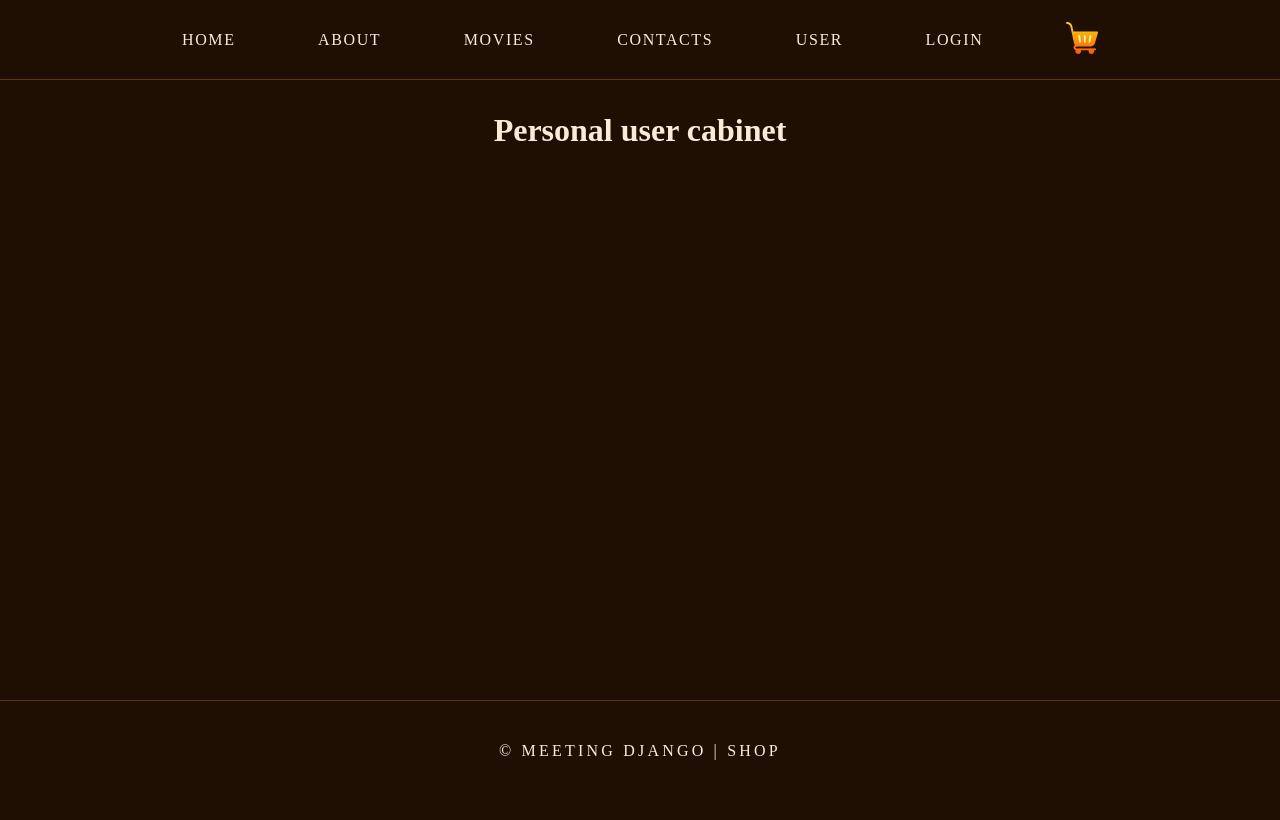
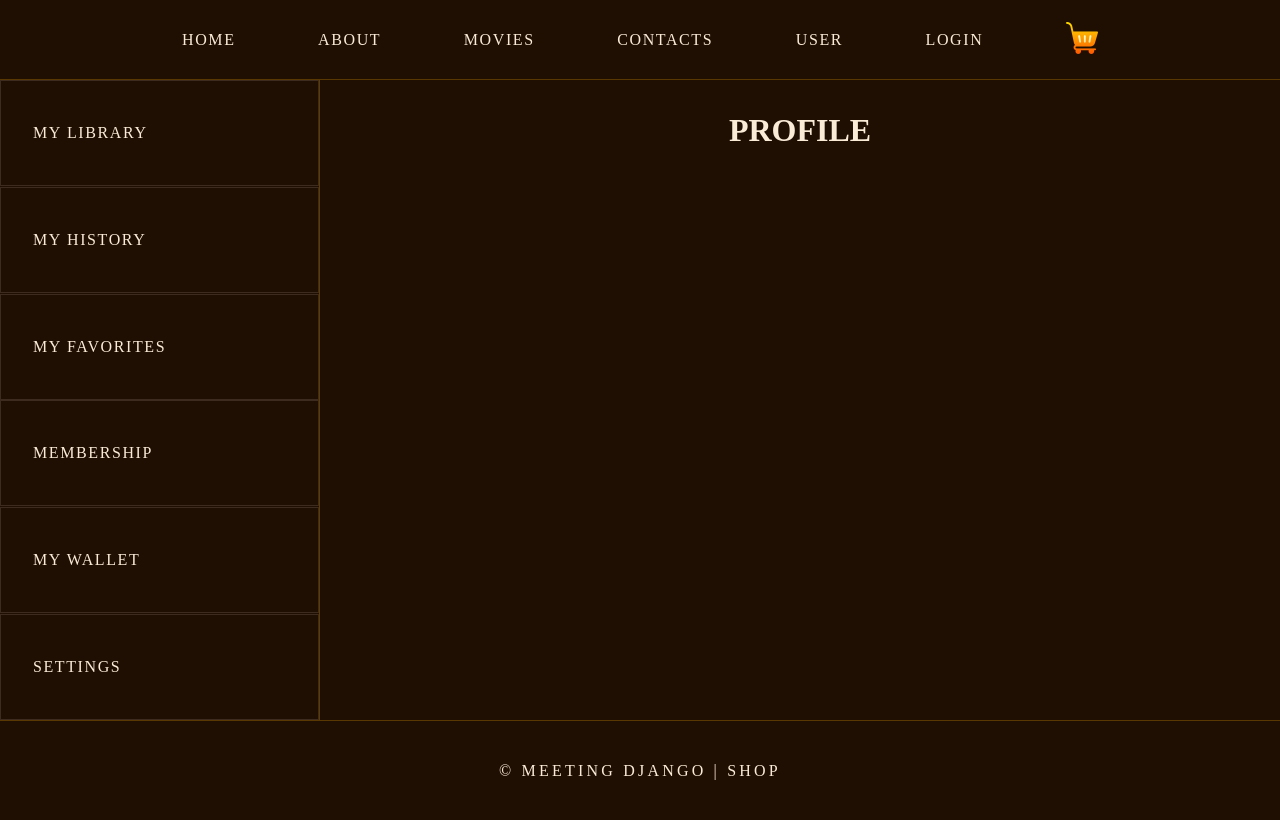
Before and after one commit to nana-olehovna/meeting_django, a Django app: page /user_cabinet/ in a window 1280 px wide. Before the commit the page ends 760 px from the top, so only its background shows below. Run offline with Django 5.2, Linux system fonts and the light colour scheme.

Commit message:
Personal cabinet basic structure added

```diff
--- a/shop/contexts.py
+++ b/shop/contexts.py
@@ -210,3 +210,14 @@ contacts_info = {
         "x": "@MeetingDjango"
     }
 }
+
+
+#USER INFO
+user = {
+    "name": "Lilia",
+    "email": "lilia68@gmail.com",
+    "phone": "420485935859",
+    "password": "password",
+    "balance": 200,
+
+}
--- a/shop/static/shop/css/style.css
+++ b/shop/static/shop/css/style.css
@@ -40,7 +40,7 @@ nav {
     align-items: center;
 }
 
-.navLink {
+.navLink, .userNavLink {
     text-transform: uppercase;
     letter-spacing: 0.1rem;
     color: antiquewhite;
@@ -55,7 +55,7 @@ main {
     display: flex;
     flex-direction: column;
     align-items: center;
-    padding: 2rem;
+    /* padding: 2rem; */
     width: 100%;
 }
 
@@ -251,6 +251,57 @@ input[type=checkbox] {
 }
 
 
+/* USER CABINET */
+.userCabinetWrapper {
+    display: flex;
+    flex-direction: row;
+    width: 100%;
+    min-height: 80vh;
+    justify-content: space-between;
+}
+
+.userAside {
+    width: 25%;
+    background-color: #1f0e02;
+    border-right: 0.5px solid rgba(220, 154, 1, 0.331);
+}
+
+.userNav {
+    width: 100%;
+    height: 100%;
+}
+
+.userNavList {
+    width: 100%;
+    height: 100%;
+    display: flex;
+    flex-direction: column;
+    justify-content: space-between;
+    li {
+        height: 16.6%;
+    }
+}
+
+.userNavLink {
+    display: inline-block;
+    height: 100%;
+    width: 100%;
+    padding: 0 2rem;
+    display: flex;
+    align-items: center;
+    border: 0.2px solid rgba(250, 235, 215, 0.129);
+    &:hover {
+        background-color: #221003;
+    }
+}
+
+.userContent {
+    width: 75%;
+    padding: 2rem;
+    display: flex;
+    flex-direction: column;
+    align-items: center;
+}
 
 footer {
     display: flex;
--- a/shop/templates/includes/Menu.html
+++ b/shop/templates/includes/Menu.html
@@ -6,7 +6,7 @@
         <li><a class="navLink" href="{% url 'about_page' %}">About</a></li>
         <li><a class="navLink" href="{% url 'products' %}">Movies</a></li>
         <li><a class="navLink" href="{% url 'contacts_page' %}">Contacts</a></li>
-        <li><a class="navLink" href="{% url 'user_cabinet' %}">User</a></li>
+        <li><a class="navLink" href="{% url 'user_profile' %}">User</a></li>
         <li><a class="navLink" href="{% url 'login_view' %}">Login</a></li>
         <li><a class="navLink" href="{% url 'cart_view' %}"><img src="{% static 'shop/icons/shopping-cart.png' %}" alt="Cart icon"></a></li>
     </ul>
--- /dev/null
+++ b/shop/templates/includes/UserNav.html
@@ -0,0 +1,11 @@
+<nav class="userNav">
+    <ul class="userNavList">
+
+        <li><a class="userNavLink" href="{% url 'user_rents' %}">My library</a></li>
+        <li><a class="userNavLink" href="{% url 'user_history' %}">My history</a></li>
+        <li><a class="userNavLink" href="{% url 'user_favorites' %}">My favorites</a></li>
+        <li><a class="userNavLink" href="{% url 'user_membership' %}">Membership</a></li>
+        <li><a class="userNavLink" href="{% url 'user_wallet' %}">My wallet</a></li>
+        <li><a class="userNavLink" href="{% url 'user_settings' %}">Settings</a></li>
+    </ul>
+</nav>
--- a/shop/templates/shop/user_cabinet.html
+++ /dev/null
@@ -1,5 +0,0 @@
-{% extends "base/base.html" %}
-
-{% block main %}
-    <h1>Personal user cabinet</h1>
-{% endblock main %}
--- /dev/null
+++ b/shop/templates/user_personal/user_cabinet.html
@@ -0,0 +1,14 @@
+{% extends "base/base.html" %}
+
+{% block main %}
+    <div class="userCabinetWrapper">
+        <aside class='userAside'>
+            {% include "includes/UserNav.html" %}
+        </aside>
+        <div class="userContent">
+            {% block user_cabinet %}
+
+            {% endblock user_cabinet %}
+        </div>
+    </div>
+{% endblock main %}
--- /dev/null
+++ b/shop/templates/user_personal/user_favorites.html
@@ -0,0 +1,5 @@
+{% extends "user_personal/user_cabinet.html" %}
+
+{% block user_cabinet %}
+    <h1>FAVORITES</h1>
+{% endblock user_cabinet %}
--- /dev/null
+++ b/shop/templates/user_personal/user_history.html
@@ -0,0 +1,5 @@
+{% extends "user_personal/user_cabinet.html" %}
+
+{% block user_cabinet %}
+    <h1>HISTORY</h1>
+{% endblock user_cabinet %}
--- /dev/null
+++ b/shop/templates/user_personal/user_membership.html
@@ -0,0 +1,5 @@
+{% extends "user_personal/user_cabinet.html" %}
+
+{% block user_cabinet %}
+    <h1>MEMBERSHIP</h1>
+{% endblock user_cabinet %}
--- /dev/null
+++ b/shop/templates/user_personal/user_profile.html
@@ -0,0 +1,5 @@
+{% extends "user_personal/user_cabinet.html" %}
+
+{% block user_cabinet %}
+    <h1>PROFILE</h1>
+{% endblock user_cabinet %}
--- /dev/null
+++ b/shop/templates/user_personal/user_rents.html
@@ -0,0 +1,5 @@
+{% extends "user_personal/user_cabinet.html" %}
+
+{% block user_cabinet %}
+    <h1>ACTIVE RENTS</h1>
+{% endblock user_cabinet %}
--- /dev/null
+++ b/shop/templates/user_personal/user_settings.html
@@ -0,0 +1,5 @@
+{% extends "user_personal/user_cabinet.html" %}
+
+{% block user_cabinet %}
+    <h1>SETTINGS</h1>
+{% endblock user_cabinet %}
--- /dev/null
+++ b/shop/templates/user_personal/user_wallet.html
@@ -0,0 +1,5 @@
+{% extends "user_personal/user_cabinet.html" %}
+
+{% block user_cabinet %}
+    <h1>WALLET</h1>
+{% endblock user_cabinet %}
--- a/shop/urls.py
+++ b/shop/urls.py
@@ -1,5 +1,5 @@
 from django.urls import path
-from shop.views import index, about, contacts, product_list, product_detail, login_view, register_view, logout_view, cart, user_cabinet
+from shop.views import index, about, contacts, product_list, product_detail, login_view, register_view, logout_view, cart, user_rents, user_profile, user_history, user_favorites, user_membership, user_wallet, user_settings
 
 
 urlpatterns = [
@@ -10,7 +10,17 @@ urlpatterns = [
     path("products/<int:pk>/", product_detail, name="product_detail"),
     path("login/", login_view, name="login_view"),
     path("register/", register_view, name="register_view"),
-    path("user_cabinet/", user_cabinet, name="user_cabinet"),
     path("logout/", logout_view, name="logout_view"),
     path("cart/", cart, name="cart_view"),
+
+    #user
+    path("user_cabinet/", user_profile, name="user_profile"),
+
+    path("user_cabinet/rents", user_rents, name="user_rents"),
+    path("user_cabinet/history", user_history, name="user_history"),
+    path("user_cabinet/favorites", user_favorites, name="user_favorites"),
+    path("user_cabinet/membership", user_membership, name="user_membership"),
+    path("user_cabinet/wallet", user_wallet, name="user_wallet"),
+    path("user_cabinet/settings", user_settings, name="user_settings"),
+
 ]
--- a/shop/views.py
+++ b/shop/views.py
@@ -1,6 +1,6 @@
 from django.shortcuts import render
 from django.http import HttpResponse
-from .contexts import home_context, top_movies, about_info, directors, contacts_info, movies
+from .contexts import home_context, top_movies, about_info, directors, contacts_info, movies, user
 
 # Create your views here.
 
@@ -49,5 +49,37 @@ def logout_view(request):
 def cart(request):
     return render(request, "shop/cart.html")
 
+
+#USER
+
 def user_cabinet(request):
-    return render(request, "shop/user_cabinet.html")
+    context = {"user" : user}
+    return render(request, "user_personal/user_cabinet.html", context)
+
+def user_profile(request):
+    context = {"user" : user}
+    return render(request, "user_personal/user_profile.html", context)
+
+def user_rents(request):
+    context = {"user" : user}
+    return render(request, "user_personal/user_rents.html", context)
+
+def user_history(request):
+    context = {"user" : user}
+    return render(request, "user_personal/user_history.html", context)
+
+def user_favorites(request):
+    context = {"user" : user}
+    return render(request, "user_personal/user_favorites.html", context)
+
+def user_membership(request):
+    context = {"user" : user}
+    return render(request, "user_personal/user_membership.html", context)
+
+def user_wallet(request):
+    context = {"user" : user}
+    return render(request, "user_personal/user_wallet.html", context)
+
+def user_settings(request):
+    context = {"user" : user}
+    return render(request, "user_personal/user_settings.html", context)
```
